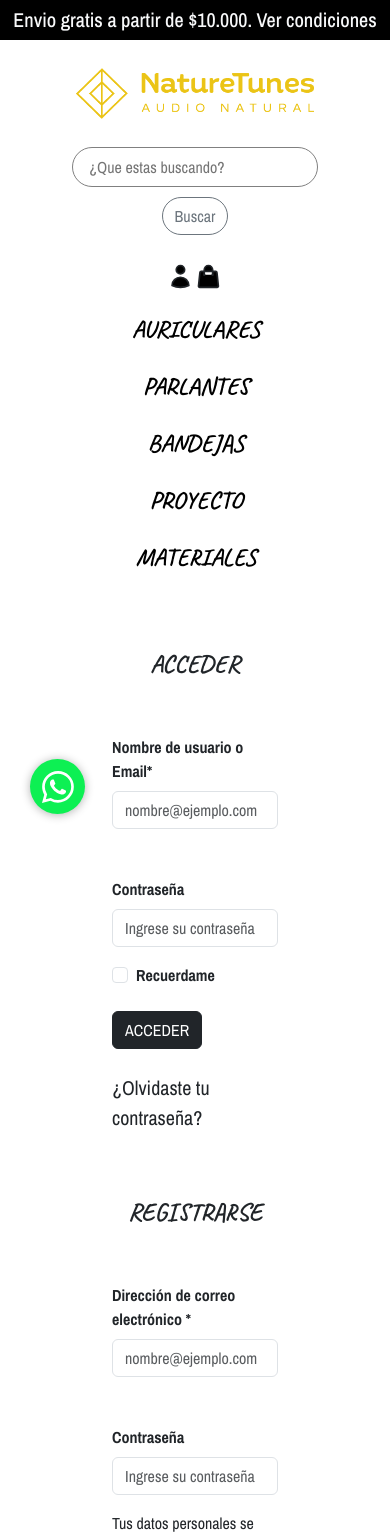
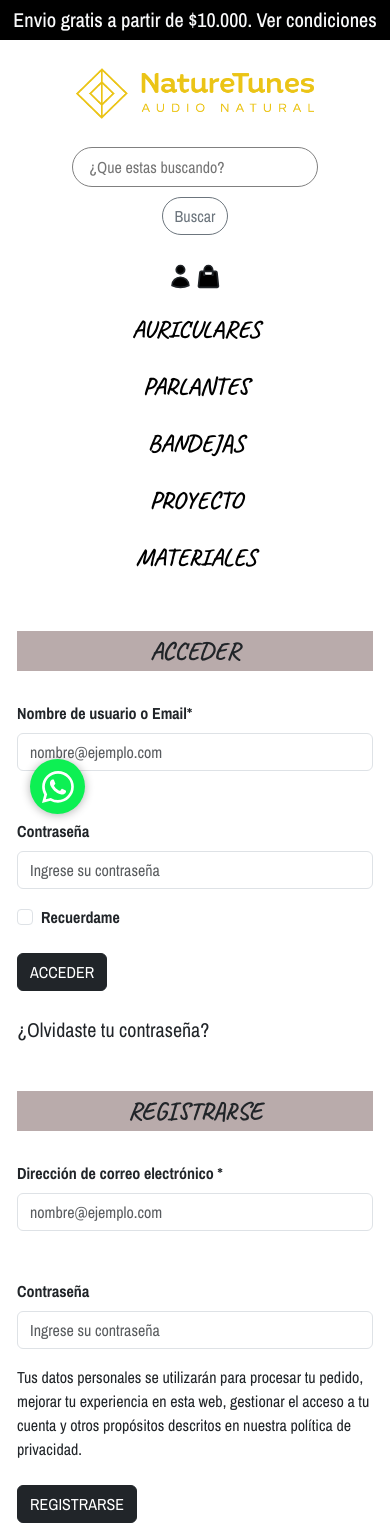
Before and after one commit to MaxiPrandi/NatureTunes, a React (Vite) app in the folder Front/: page /Login in a window 390 px wide. Shown: the top 1539 px of the page. Built offline with nearby package versions, Linux system fonts and the light colour scheme.

Commit message:
hice formularios

```diff
--- a/Front/public/styles/App.css
+++ b/Front/public/styles/App.css
@@ -116,7 +116,11 @@ h2,h3,h4 {
  font-size: 1.2rem;
 }
 .login{
-  padding:5px 100px 200px 100px;
+  padding:5px 100px 80px 100px;
+}
+.acceso{
+  margin-top: 30px;
+  margin-bottom: 30px;
 }
 
 /* Boton Whatsapp */
@@ -178,8 +182,13 @@ h2,h3,h4 {
     width: 40%;
     transition: width 0.3s linear;
   }
-
-
+.login{
+  padding: 5px;
+}
+.acceso{
+  background-color: rgb(185, 171, 171);
+  padding: 5px;
+}
 }
 
 @media (max-width: 767.98px) {
--- a/Front/src/Login.jsx
+++ b/Front/src/Login.jsx
@@ -16,7 +16,7 @@ const Login = () => {
                 </div>
 
                 <Row className="login">
-                    <Col xs={12} md={6}><h2 className="pt-5 pb-5 fw-bold">ACCEDER</h2>
+                    <Col xs={12} md={6}><h2 className="fw-bold acceso">ACCEDER</h2>
                         <Form>
                             <Form.Group className="mb-5 text-start fw-bold" controlId="login">
                                 <Form.Label>Nombre de usuario o Email*</Form.Label>
@@ -42,7 +42,7 @@ const Login = () => {
                         </Form>
                         <p className="text-start fs-5">¿Olvidaste tu contraseña?</p>
                     </Col>
-                    <Col xs={12} md={6}><h2 className="pt-5 pb-5 fw-bold">REGISTRARSE</h2>
+                    <Col xs={12} md={6}><h2 className="acceso fw-bold">REGISTRARSE</h2>
                         <Form>
                             <Form.Group className="mb-5 text-start fw-bold" controlId="signup">
                                 <Form.Label>Dirección de correo electrónico *</Form.Label>
@@ -59,12 +59,6 @@ const Login = () => {
                         </Form>
                     </Col>
                 </Row>
-
-
-
-
-
-
             </Container>
 
         </>
--- a/Front/src/partials/Navbar.jsx
+++ b/Front/src/partials/Navbar.jsx
@@ -39,15 +39,15 @@ function NavBar() {
 
                 {/* Iconos */}
 
-                <Col xs={12} md={2} className="d-flex justify-content-center ">
+                <Col xs={12} md={2} className="d-flex justify-content-center">
                     <div className="icons w-4 mt-4 p-1 ">
 
                         {/* Icono Login */}
-                        <svg xmlns="http://www.w3.org/2000/svg" fill="solid" viewBox="0 0 25 25" strokeWidth="1.5" stroke="currentColor"><Link to="/Login" className="text-dark">
+                        <svg xmlns="http://www.w3.org/2000/svg" fill="solid" viewBox="0 0 25 25" strokeWidth="1.5" stroke="currentColor" className=""><Link to="/Login" className="icon-log text-dark">
                             <path strokeLinecap="round" strokeLinejoin="round" d="M15.75 6a3.75 3.75 0 11-7.5 0 3.75 3.75 0 017.5 0zM4.501 20.118a7.5 7.5 0 0114.998 0A17.933 17.933 0 0112 21.75c-2.676 0-5.216-.584-7.499-1.632z" />
                         </Link>   </svg>
                         {/* Icono Carrito */}
-                        <svg xmlns="http://www.w3.org/2000/svg" fill="solid" viewBox="0 0 25 25" strokeWidth="1.5" stroke="currentColor"><Link to="/Cart" className="text-dark" >
+                        <svg xmlns="http://www.w3.org/2000/svg" fill="solid" viewBox="0 0 25 25" strokeWidth="1.5" stroke="currentColor" className=""><Link to="/Cart" className="text-dark" >
                             <path strokeLinecap="round" strokeLinejoin="round" d="M15.75 10.5V6a3.75 3.75 0 10-7.5 0v4.5m11.356-1.993l1.263 12c.07.665-.45 1.243-1.119 1.243H4.25a1.125 1.125 0 01-1.12-1.243l1.264-12A1.125 1.125 0 015.513 7.5h12.974c.576 0 1.059.435 1.119 1.007zM8.625 10.5a.375.375 0 11-.75 0 .375.375 0 01.75 0zm7.5 0a.375.375 0 11-.75 0 .375.375 0 01.75 0z" />
                         </Link> </svg>
 
```
